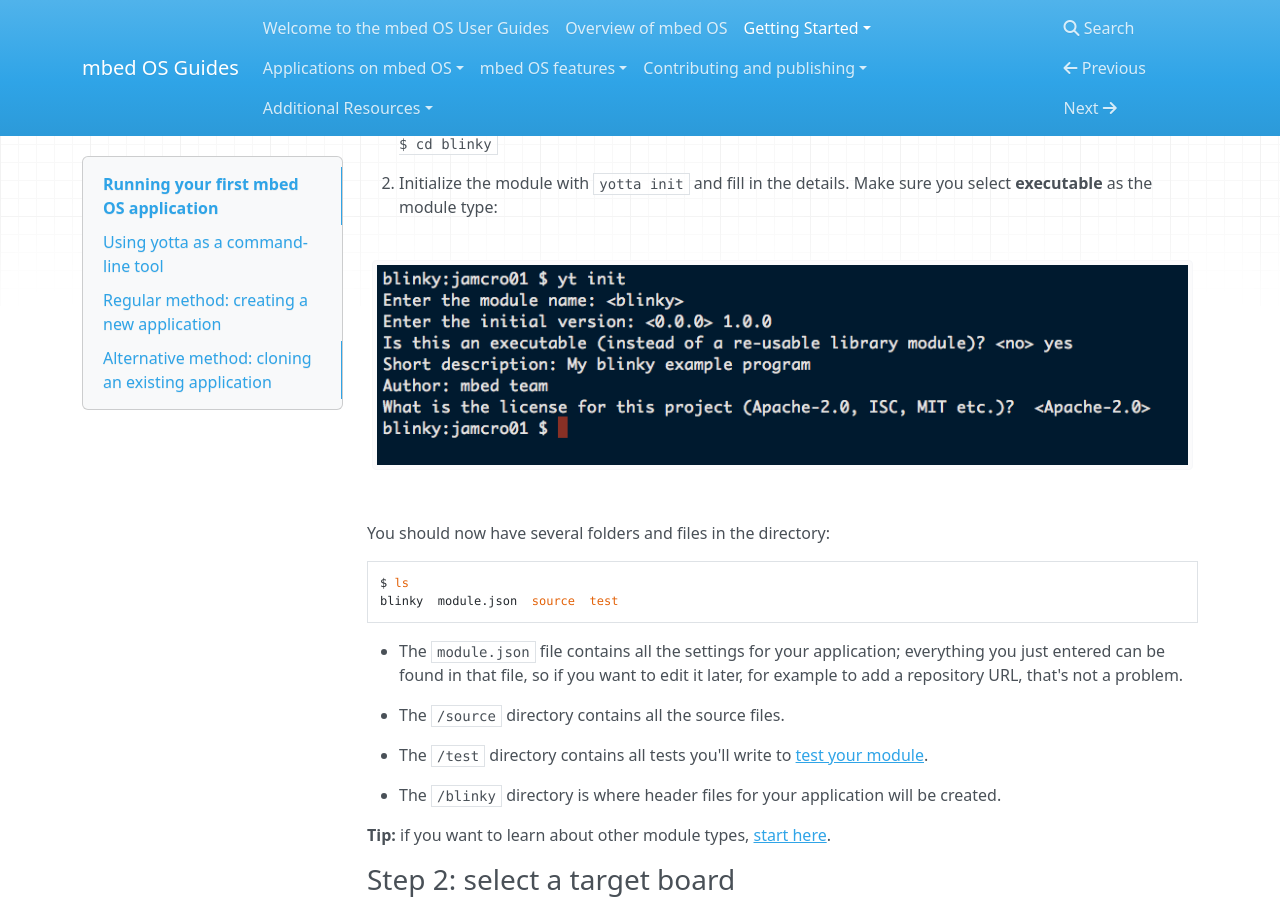
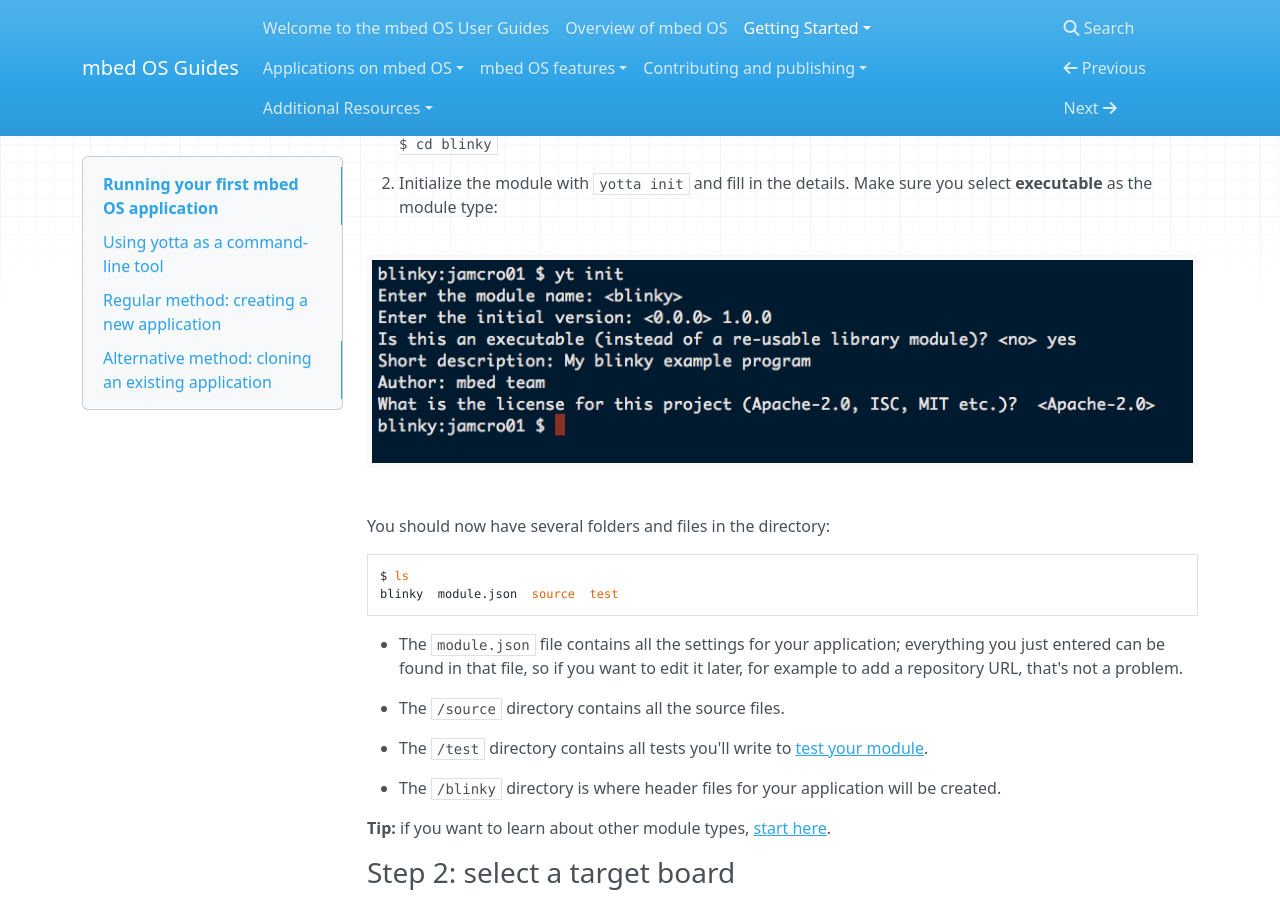
Before and after one commit to ARMmbed/GettingStartedmbedOS, an MkDocs documentation site: the page built from Docs/FirstProjectmbedOS.md, in a window 1280 px wide and 900 px high, scrolled down 490 px. Built offline with MkDocs 1.6.1, drawn with Linux system fonts in a browser that asks for light colours; nearby versions of some CDN libraries; old or Windows-style settings are respelled for this version of MkDocs.

Commit message:
Restyling

````diff
--- a/Docs/FirstProjectmbedOS.md
+++ b/Docs/FirstProjectmbedOS.md
@@ -7,7 +7,6 @@ Your first application makes the LED on your board blink, and prints some comman
 yotta is the build system we use for mbed OS. We'll get into the details of it later, but what you need to understand at this point is that mbed OS applications cannot be built without yotta.
 
 If you haven't already installed yotta, please follow these [installation instructions](installation.md).
-
 
 ## Regular method: creating a new application
 
@@ -24,7 +23,7 @@ This method uses yotta to initialize an application and manually add our code to
 
 1. Initialize the module with `yotta init` and fill in the details. Make sure you select **executable** as the module type:
 
-<span style="display:block; text-align:center; padding:5px;">
+<span class="images">
 ![](Full_Guide/Images/yotta_init.png)</span>
 
 You should now have several folders and files in the directory:
@@ -42,7 +41,7 @@ blinky  module.json  source  test
 
 * The `/blinky` directory is where header files for your application will be created.
 
-**Tip:** if you want to learn about other module types, [start here](http://docs.yottabuild.org/).
+<span class="tips">**Tip:** if you want to learn about other module types, [start here](http://docs.yottabuild.org/).</span>
 
 ### Step 2: select a target board
 
@@ -67,7 +66,7 @@ In this example you are going to use the Freescale FRDM-K64F board configured fo
 $ yotta target frdm-k64f-gcc
 ```
 
-<span style="background-color:#E6E6E6;  border:1px solid #000;display:block; height:100%; padding:10px">**Note:** The first time you access the yotta Registry, you need to log into your mbed user account.</span>
+<span class="notes">**Note:** The first time you access the yotta Registry, you need to log into your mbed user account.</span>
 
 To check that the target has been set correctly run the target command without parameters. It shows what yotta is currently targeting for its builds:
 
@@ -113,7 +112,7 @@ void app_start(int, char**) {
 
 This application causes LED1 on the board to flash and prints the status of LED1 to the terminal.
 
-**Tip:** When setting up your terminal, note that the default terminal speed is 9600 baud at 8-N-1.
+<span class="tips">**Tip:** When setting up your terminal, note that the default terminal speed is 9600 baud at 8-N-1.</span>
 
 ### Step 5: build
 
@@ -164,7 +163,7 @@ $ git clone https://github.com/ARMmbed/example-mbedos-blinky.git
 $ cd example-mbedos-blinky
 ```
 
-**Note:** This repo includes ``mbed-drivers`` as a dependency, so there is no need to manually install it as you did in the previous method (yotta will install it when you build the application).
+<span class="notes">**Note:** This repo includes ``mbed-drivers`` as a dependency, so there is no need to manually install it as you did in the previous method (yotta will install it when you build the application).</span>
 
 ### Step 2: select a target platform
 
````
